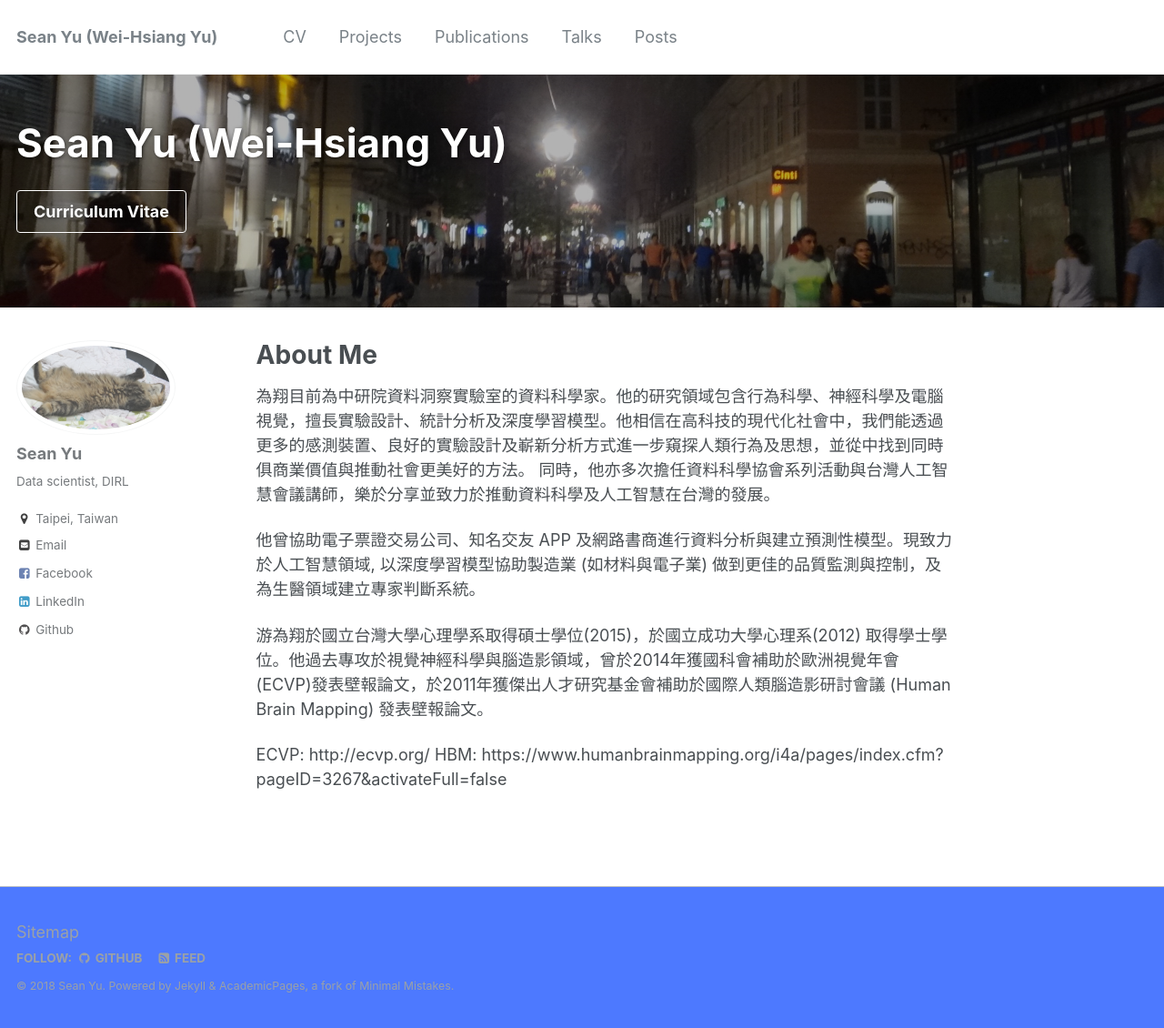
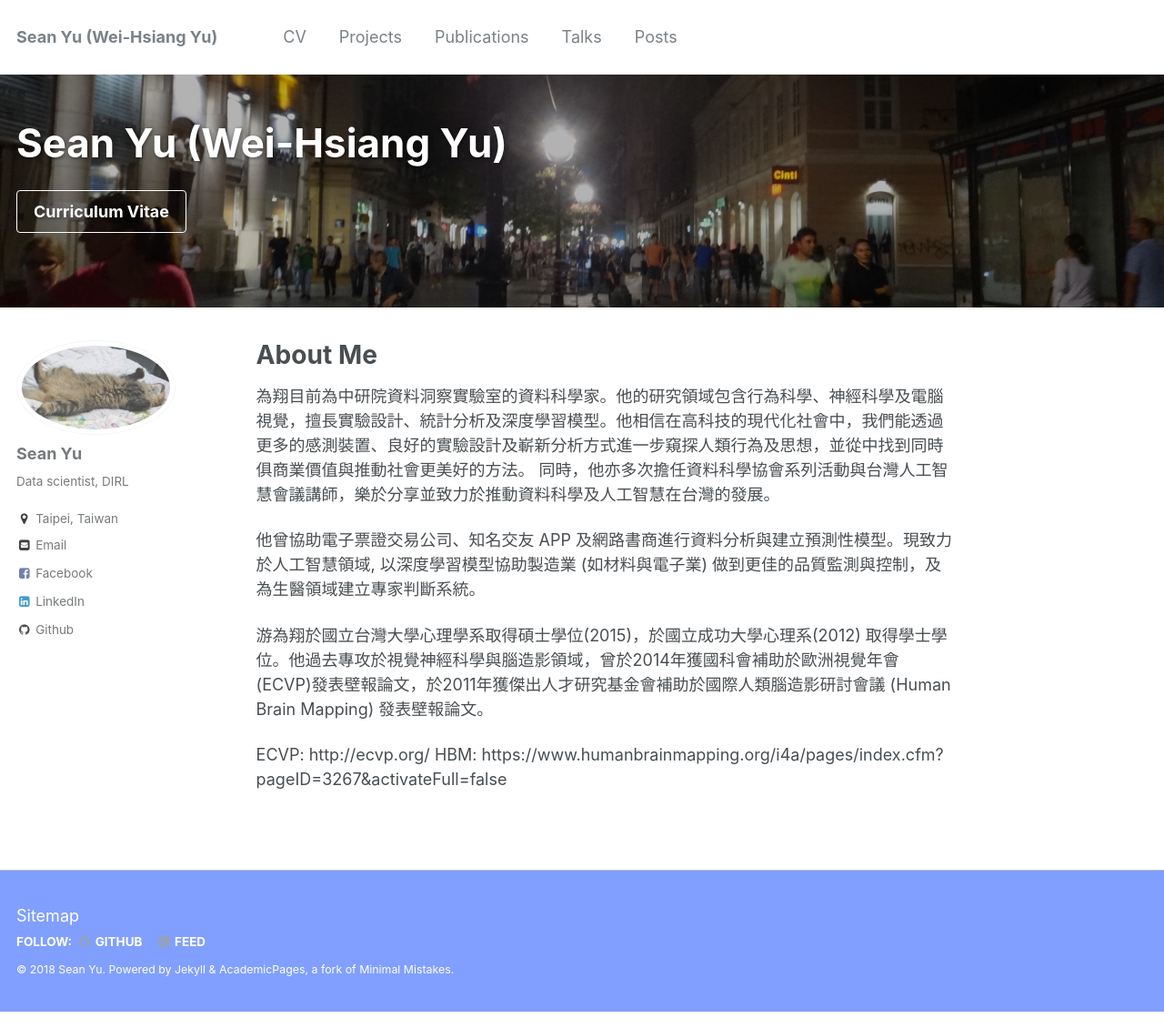
Before and after one commit to vashineyu/vashineyu.github.io, a Jekyll site: the page built from _pages/about.md, in a window 1280 px wide and 1130 px high. Shown: the whole window at 91% size. Built offline with Jekyll 4.4.1, drawn with Linux system fonts in a browser that asks for light colours.

Commit message:
Update _footer.scss

```diff
--- a/_sass/_footer.scss
+++ b/_sass/_footer.scss
@@ -5,13 +5,13 @@
 .page__footer {
   @include full();
   @include clearfix;
-  margin-top: 3em;
-  color: mix(#fff, $gray, 25%);
+  margin-top: 2em;
+  color: white; /*mix(#fff, $gray, 25%);*/
   -webkit-animation: intro 0.3s both;
           animation: intro 0.3s both;
   -webkit-animation-delay: 0.45s;
           animation-delay: 0.45s;
-  background-color: #4d79ff; /*$lighter-gray;*/
+  background-color: #809fff; /*$lighter-gray;*/
   border-top: 1px solid $light-gray;
 
   footer {
```
